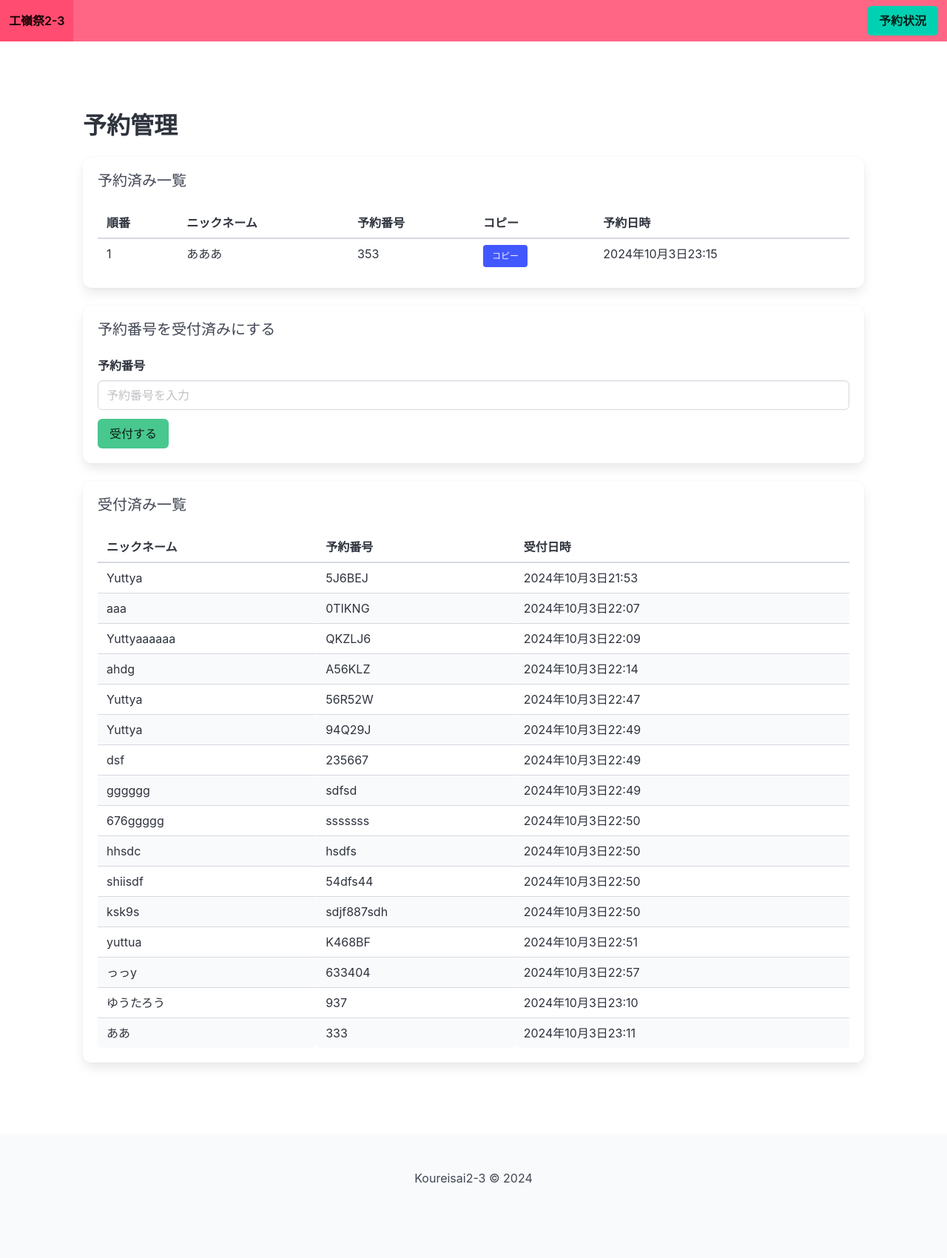
After one commit to Sazae-301y/Koureisai2-3, a Django app: page /reservation/management/ in a window 1280 px wide. The commit adds this page. Shown: the whole page at 74% size. Run offline with Django 5.2, Linux system fonts and the light colour scheme; a user stored in the database is signed in; data comes from the database, SQL or seed files in the repository; both versions use the stored data as it was after the commit.

Commit message:
予約アプリ（未検証）

```diff
--- a/score_management/urls.py
+++ b/score_management/urls.py
@@ -17,7 +17,7 @@ Including another URLconf
 from django.contrib import admin
 from django.urls import path
 
-from score_table.views import frontpage,post_detail,score_table,index,get_ranking_data
+from score_table.views import frontpage,post_detail,score_table,index,get_ranking_data,reservation_confirmation,reservation_management
 
 urlpatterns = [
     path('admin/', admin.site.urls),
@@ -25,5 +25,7 @@ urlpatterns = [
     path("score_table/",score_table,name="score_table"),
     path('index/', index, name='index'),
     path('api/rankings/', get_ranking_data, name='get_ranking_data'),
+    path('reservation/', reservation_confirmation, name='reservation_confirmation'),
+    path('reservation/management/', reservation_management, name='reservation_management'),
     path("<slug:slug>/",post_detail,name="post_detail"),
 ]
--- a/score_table/admin.py
+++ b/score_table/admin.py
@@ -1,5 +1,5 @@
 from django.contrib import admin
-from .models import Post,Participant,FujitaRanking
+from .models import Post,Participant,FujitaRanking,Reservation
 
 # Register your models here.
 
@@ -7,3 +7,4 @@ from .models import Post,Participant,FujitaRanking
 admin.site.register(Post)
 admin.site.register(Participant)
 admin.site.register(FujitaRanking)
+admin.site.register(Reservation)
--- a/score_table/models.py
+++ b/score_table/models.py
@@ -35,3 +35,12 @@ class FujitaRanking(models.Model):
 
     def __str__(self):
         return f"{self.name} - {self.score}"
+
+class Reservation(models.Model):
+    nickname = models.CharField(max_length=50)  # ニックネームを保存
+    reservation_number = models.CharField(max_length=10, unique=True)  # 予約番号（ユニーク）
+    is_checked_in = models.BooleanField(default=False)  # 受付済みかどうか
+    created_at = models.DateTimeField(auto_now_add=True)  # 予約日時
+
+    def __str__(self):
+        return f'{self.nickname} - {self.reservation_number}'
--- a/score_table/templates/page/Kodaira_template.html
+++ b/score_table/templates/page/Kodaira_template.html
@@ -100,7 +100,7 @@
 
     /* メディアクエリ - 画面幅が600px以下のスマホでは表示しない */
     @media screen and (max-width: 600px) {
-        .podium {
+        .KodairaTemplate .podium {
             display: none;
         }
     }
--- a/score_table/templates/page/base.html
+++ b/score_table/templates/page/base.html
@@ -35,6 +35,17 @@
                 <strong>工嶺祭2-3</strong>
             </a>
         </div>
+        <div class="navbar-end">
+            <div class="navbar-item">
+                <div class="buttons">
+                    <a class="button is-primary" href="{% url 'reservation_confirmation' %}">
+                        <strong>
+                            予約状況
+                        </strong>
+                    </a>
+                </div>
+            </div>
+        </div>
 
     </nav>
 
--- a/score_table/templates/page/frontpage.html
+++ b/score_table/templates/page/frontpage.html
@@ -11,6 +11,7 @@
             color: #ff5722; /* ホバー時にオレンジ色に変更（例） */
             text-decoration: underline; /* ホバー時に下線を追加 */
         }
+
     </style>
 
     <script>
--- /dev/null
+++ b/score_table/templates/page/reservation_management.html
@@ -0,0 +1,91 @@
+{% extends "page/base.html" %}
+
+{% block content %}
+
+<script>
+    function copyToClipboard(reservationNumber) {
+        // テキストエリアを一時的に作成してコピー
+        var textarea = document.createElement("textarea");
+        textarea.value = reservationNumber;
+        document.body.appendChild(textarea);
+        textarea.select();
+        document.execCommand("copy");
+        document.body.removeChild(textarea);
+    }
+</script>
+
+<section class="section">
+    <div class="container">
+        <h1 class="title">予約管理</h1>
+
+        <div class="box">
+            <h2 class="subtitle">予約済み一覧</h2>
+            <table class="table is-striped is-hoverable is-fullwidth">
+                <thead>
+                    <tr>
+                        <th>順番</th>
+                        <th>ニックネーム</th>
+                        <th>予約番号</th>
+                        <th>コピー</th>
+                        <th>予約日時</th>
+                    </tr>
+                </thead>
+                <tbody>
+                    {% for reservation in reserved_reservations %}
+                    <tr>
+                        <td>{{ forloop.counter }}</td> <!-- 順番を表示 -->
+                        <td>{{ reservation.nickname }}</td>
+                        <td>{{ reservation.reservation_number }}</td>
+                        <td>
+                            <button class="button is-small is-link" onclick="copyToClipboard('{{ reservation.reservation_number }}')">
+                                コピー
+                            </button>
+                        </td>
+                        <td>{{ reservation.created_at }}</td>
+                    </tr>
+                    {% endfor %}
+                </tbody>
+            </table>
+        </div>
+
+        <div class="box">
+            <h2 class="subtitle">予約番号を受付済みにする</h2>
+            <form method="post">
+                {% csrf_token %}
+                <div class="field">
+                    <label class="label" for="reservation_number">予約番号</label>
+                    <div class="control">
+                        <input class="input" type="text" name="reservation_number" id="reservation_number" required placeholder="予約番号を入力">
+                    </div>
+                </div>
+                <div class="control">
+                    <button type="submit" class="button is-success">受付する</button>
+                </div>
+            </form>
+        </div>
+
+        <div class="box">
+            <h2 class="subtitle">受付済み一覧</h2>
+            <table class="table is-striped is-hoverable is-fullwidth">
+                <thead>
+                    <tr>
+                        <th>ニックネーム</th>
+                        <th>予約番号</th>
+                        <th>受付日時</th>
+                    </tr>
+                </thead>
+                <tbody>
+                    {% for reservation in checked_in_reservations %}
+                    <tr>
+                        <td>{{ reservation.nickname }}</td>
+                        <td>{{ reservation.reservation_number }}</td>
+                        <td>{{ reservation.created_at }}</td>
+                    </tr>
+                    {% endfor %}
+                </tbody>
+            </table>
+        </div>
+    </div>
+</section>
+
+{%endblock%}
--- a/score_table/views.py
+++ b/score_table/views.py
@@ -1,7 +1,10 @@
+import random
+import string
 from django.shortcuts import render,redirect
 from .forms import PostForm
 from django.http import JsonResponse
-from .models import Post,Participant,FujitaRanking
+from .models import Post,Participant,FujitaRanking,Reservation
+from django.contrib.admin.views.decorators import staff_member_required
 
 # Create your views here.
 
@@ -45,3 +48,69 @@ def get_ranking_data(request):
 def post_detail(request,slug):
     post = Post.objects.get(slug=slug)
     return render(request,"page/post_detail.html",{"post": post})
+
+# 予約番号をランダムに生成する関数
+def generate_reservation_number():
+    return ''.join(random.choices(string.digits, k=3))
+
+def reservation_confirmation(request):
+    reservation_number = request.session.get('reservation_number', None)
+
+    if reservation_number:
+        # セッションから予約番号で予約を取得
+        try:
+            reservation = Reservation.objects.get(reservation_number=reservation_number)
+        except Reservation.DoesNotExist:
+            reservation = None
+
+        if reservation and not reservation.is_checked_in:
+            # 予約が受付済みではない場合、現在の予約状況を表示
+            ahead_of_you = Reservation.objects.filter(
+                created_at__lt=reservation.created_at,
+                is_checked_in=False
+            ).count()
+
+            return render(request, 'page/reservation_confirmation.html', {
+                'reservation': reservation,
+                'ahead_of_you': ahead_of_you
+            })
+        else:
+            # 予約が「受付済み」なら再予約を許可するため、セッションをクリア
+            request.session.pop('reservation_number', None)
+
+    # 新規予約の場合の処理
+    if request.method == 'POST':
+        nickname = request.POST.get('nickname')
+        reservation_number = generate_reservation_number()
+        reservation = Reservation.objects.create(nickname=nickname, reservation_number=reservation_number)
+
+        # 新しい予約番号をセッションに保存
+        request.session['reservation_number'] = reservation_number
+        return redirect('reservation_confirmation')
+
+    return render(request, 'page/reservation_form.html')
+
+
+
+@staff_member_required
+def reservation_management(request):
+    if request.method == 'POST':
+        reservation_number = request.POST.get('reservation_number')
+        try:
+            reservation = Reservation.objects.get(reservation_number=reservation_number)
+            reservation.is_checked_in = True
+            reservation.save()
+        except Reservation.DoesNotExist:
+            pass
+
+        # 処理が終わったらリダイレクト（PRGパターン）
+        return redirect('reservation_management')
+
+    # GETリクエスト時に表示するデータ
+    reserved_reservations = Reservation.objects.filter(is_checked_in=False).order_by('created_at')
+    checked_in_reservations = Reservation.objects.filter(is_checked_in=True).order_by('created_at')
+
+    return render(request, 'page/reservation_management.html', {
+        'reserved_reservations': reserved_reservations,
+        'checked_in_reservations': checked_in_reservations
+    })
```
Also changed, not shown: score_table/templates/page/reservation_confirmation.html (added, +17 -0 lines), score_table/templates/page/reservation_form.html (added, +25 -0 lines), db.sqlite3, score_table/migrations/0007_reservation.py (added).
